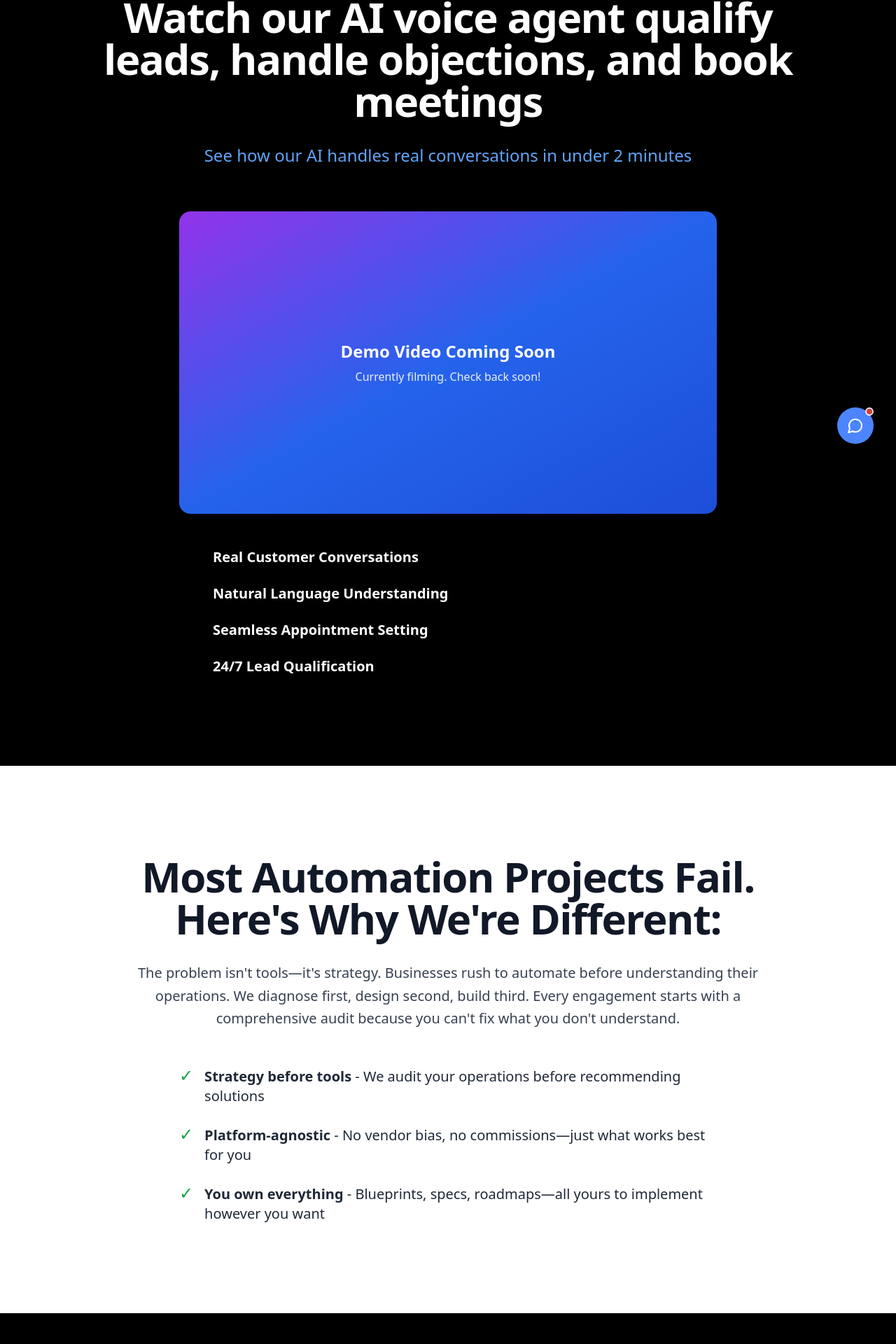
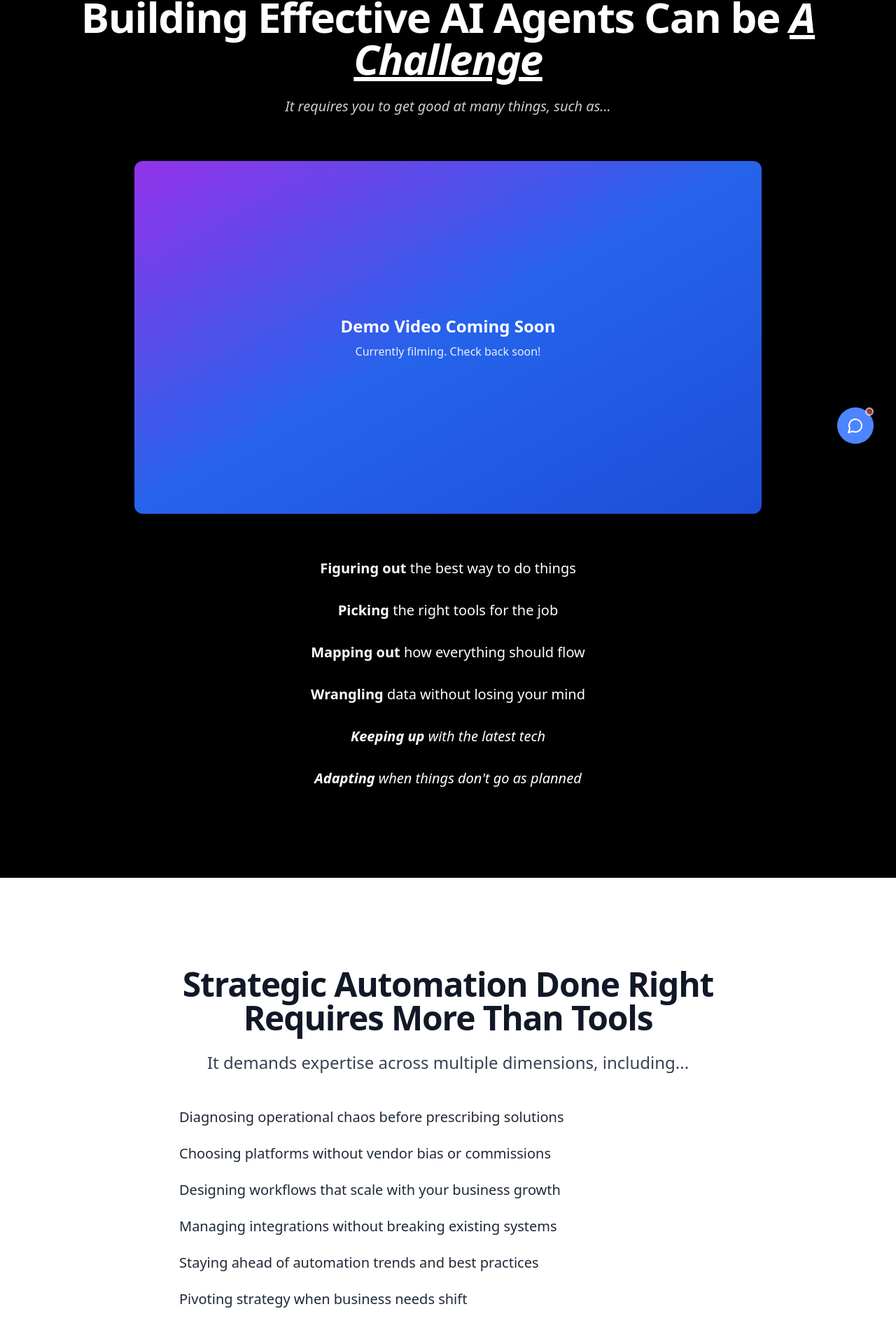
Before and after one commit to rafemirza404/agentblue, a React (Vite) app: page /watch-demo in a window 1280 px wide. Shown: the part 134-2054 px from the top of the page at 70% size. Built offline with nearby package versions, Linux system fonts and the light colour scheme; the HTML template or start-up script is replaced by a standard one.

Commit message:
Fix video section on Watch Demo page

```diff
--- a/src/pages/WatchDemo.tsx
+++ b/src/pages/WatchDemo.tsx
@@ -112,19 +112,20 @@ const WatchDemo = () => {
       {/* Hero Section with Video and Key Points */}
       <section className="py-20 md:py-32 bg-black">
         <div className="container mx-auto px-4">
-          <div className="max-w-5xl mx-auto">
+          <div className="max-w-6xl mx-auto">
             {/* Main Headline */}
-            <h1 className="text-4xl md:text-5xl lg:text-6xl font-bold text-white text-center mb-8 leading-tight">
-              Watch our AI voice agent qualify leads, handle objections, and book meetings
+            <h1 className="text-4xl md:text-5xl lg:text-6xl font-bold text-white text-center mb-6 leading-tight">
+              Building Effective AI Agents Can be{" "}
+              <span className="italic underline">A Challenge</span>
             </h1>
 
-            <p className="text-xl md:text-2xl text-blue-400 text-center mb-16">
-              See how our AI handles real conversations in under 2 minutes
+            <p className="text-lg md:text-xl text-white/80 italic text-center mb-16">
+              It requires you to get good at many things, such as...
             </p>
 
             {/* Video Container - Centered */}
-            <div className="max-w-3xl mx-auto mb-12">
-              <div className="relative rounded-2xl overflow-hidden shadow-2xl">
+            <div className="max-w-4xl mx-auto mb-16">
+              <div className="relative rounded-lg overflow-hidden shadow-2xl">
                 <div className="aspect-video bg-gradient-to-br from-purple-600 via-blue-600 to-blue-700 flex items-center justify-center">
                   <div className="text-center p-8">
                     <p className="text-white text-xl md:text-2xl font-bold mb-2">Demo Video Coming Soon</p>
@@ -134,22 +135,71 @@ const WatchDemo = () => {
               </div>
             </div>
 
-            {/* Key Points - Below Video */}
-            <div className="max-w-2xl mx-auto space-y-6">
-              <div className="text-white text-lg md:text-xl font-semibold">
-                Real Customer Conversations
+            {/* Key Points - Below Video - Centered */}
+            <div className="max-w-3xl mx-auto space-y-8 text-center">
+              <div className="text-white text-lg md:text-xl">
+                <span className="font-bold">Figuring out</span> the best way to do things
               </div>
 
-              <div className="text-white text-lg md:text-xl font-semibold">
-                Natural Language Understanding
+              <div className="text-white text-lg md:text-xl">
+                <span className="font-bold">Picking</span> the right tools for the job
               </div>
 
-              <div className="text-white text-lg md:text-xl font-semibold">
-                Seamless Appointment Setting
+              <div className="text-white text-lg md:text-xl">
+                <span className="font-bold">Mapping out</span> how everything should flow
               </div>
 
-              <div className="text-white text-lg md:text-xl font-semibold">
-                24/7 Lead Qualification
+              <div className="text-white text-lg md:text-xl">
+                <span className="font-bold">Wrangling</span> data without losing your mind
+              </div>
+
+              <div className="text-white text-lg md:text-xl italic">
+                <span className="font-bold">Keeping up</span> with the latest tech
+              </div>
+
+              <div className="text-white text-lg md:text-xl italic">
+                <span className="font-bold">Adapting</span> when things don't go as planned
+              </div>
+            </div>
+          </div>
+        </div>
+      </section>
+
+      {/* Strategic Automation Section */}
+      <section className="py-20 md:py-32 bg-white">
+        <div className="container mx-auto px-4">
+          <div className="max-w-4xl mx-auto text-center">
+            <h2 className="text-3xl md:text-4xl lg:text-5xl font-bold text-gray-900 mb-6 leading-tight">
+              Strategic Automation Done Right Requires More Than Tools
+            </h2>
+
+            <p className="text-xl md:text-2xl text-gray-700 mb-12 leading-relaxed">
+              It demands expertise across multiple dimensions, including...
+            </p>
+
+            <div className="space-y-6 text-left max-w-3xl mx-auto">
+              <div className="text-lg md:text-xl text-gray-800">
+                Diagnosing operational chaos before prescribing solutions
+              </div>
+
+              <div className="text-lg md:text-xl text-gray-800">
+                Choosing platforms without vendor bias or commissions
+              </div>
+
+              <div className="text-lg md:text-xl text-gray-800">
+                Designing workflows that scale with your business growth
+              </div>
+
+              <div className="text-lg md:text-xl text-gray-800">
+                Managing integrations without breaking existing systems
+              </div>
+
+              <div className="text-lg md:text-xl text-gray-800">
+                Staying ahead of automation trends and best practices
+              </div>
+
+              <div className="text-lg md:text-xl text-gray-800">
+                Pivoting strategy when business needs shift
               </div>
             </div>
           </div>
```
